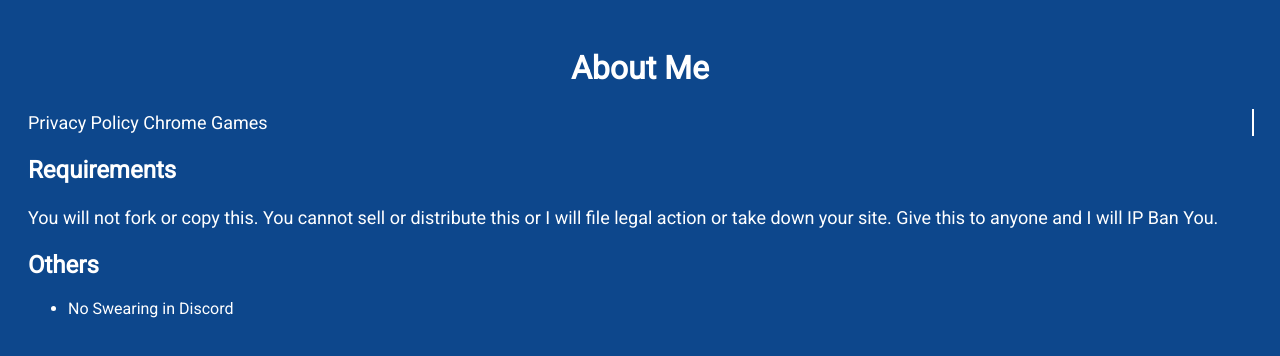
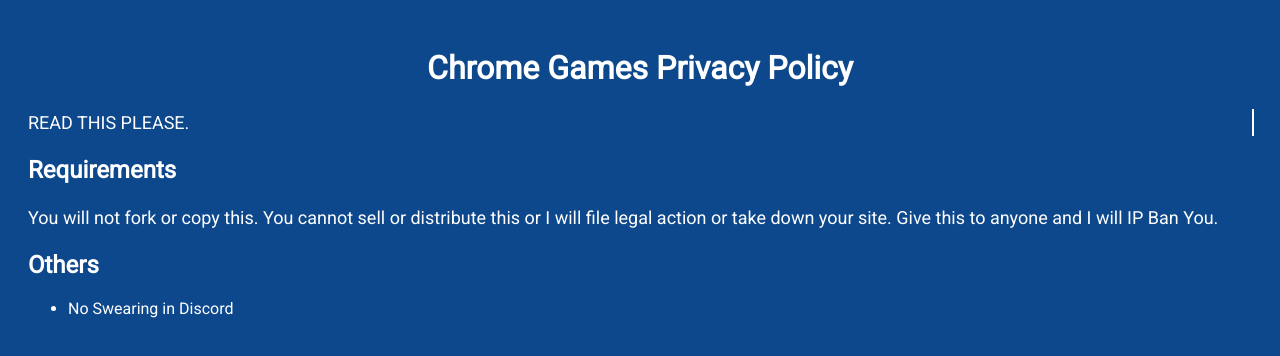
Before and after one commit to ShriniGenie/bio, a plain HTML site: page index.html in a window 1280 px wide. Drawn offline with Linux system fonts and the light colour scheme.

Commit message:
Update index.html

```diff
--- a/index.html
+++ b/index.html
@@ -43,8 +43,8 @@
 </head>
 <body>
 
-<h1>About Me</h1>
-<p class="typing-animation">Privacy Policy Chrome Games</p>
+<h1>Chrome Games Privacy Policy</h1>
+<p class="typing-animation">READ THIS PLEASE.</p>
 
 <h2>Requirements</h2>
 <p>You will not fork or copy this. You cannot sell or distribute this or I will file legal action or take down your site. Give this to anyone and I will IP Ban You.</p>
```
